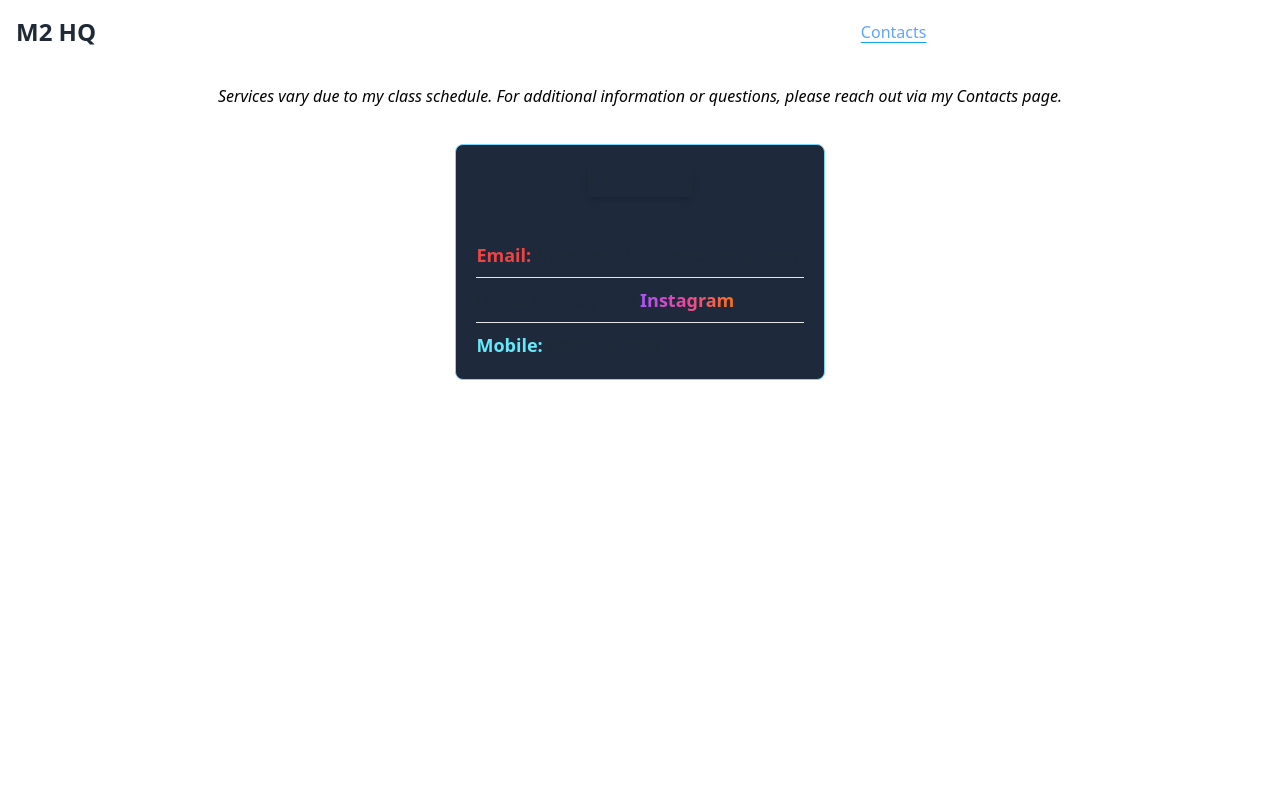
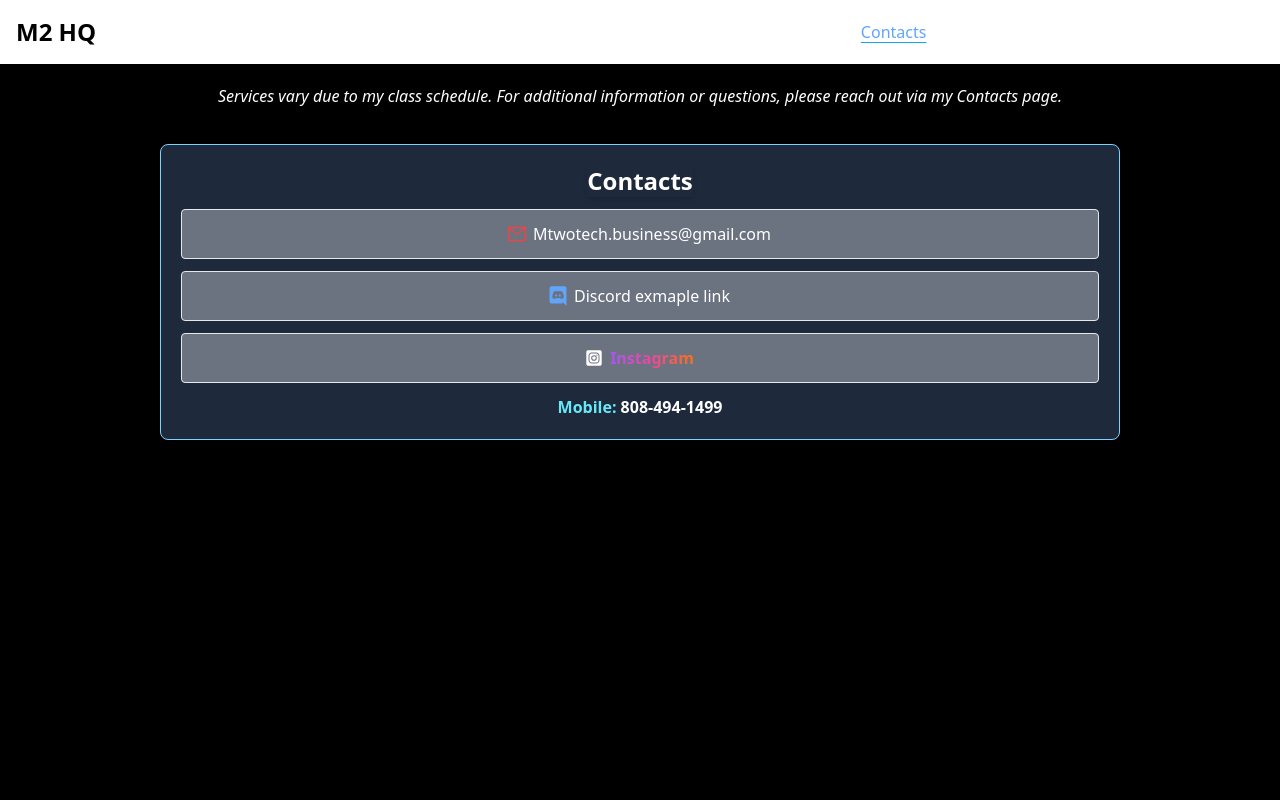
Before and after one commit to iSmirk-01/Landing-page, a Next.js app: page /contacts in a window 1280 px wide. Shown: the top 800 px of the page. Built offline with nearby package versions, Linux system fonts and the light colour scheme.

Commit message:
tailwind changes and added animations

```diff
--- a/app/components/Notice.js
+++ b/app/components/Notice.js
@@ -1,16 +1,11 @@
 "use client";
 
-import { useTheme } from "../context/ThemeProvider";
-
 function Notice() {
-  const { theme } = useTheme();
 
   return (
     <p
       aria-live="polite"
-      className={`text-lg sm:text-base p-5 ${
-        theme === "dark" ? "text-white" : "text-black"
-      } flex justify-center`}
+      className={`text-lg sm:text-base p-5 flex justify-center text-white`}
     >
       <em>
         Services vary due to my class schedule. For additional information or
--- /dev/null
+++ b/app/components/Popup.js
@@ -0,0 +1,44 @@
+import { AnimatePresence, motion } from "framer-motion";
+import React from "react";
+
+const Popup = ({ isVisible, onClose, children }) => {
+  if (!isVisible) return null;
+
+  return (
+    <AnimatePresence>
+      {isVisible && (
+        <div className="fixed inset-0 flex items-center justify-center z-50">
+          {/* Background Overlay */}
+          <motion.div
+            className="absolute inset-0 bg-black bg-opacity-50 backdrop-blur-sm"
+            onClick={onClose}
+            initial={{ opacity: 0 }}
+            animate={{ opacity: 1 }}
+            exit={{ opacity: 0 }}
+            transition={{ duration: 0.3 }}
+          ></motion.div>
+
+          {/* Popup Content */}
+          <motion.div
+            initial={{ y: "-100vh", opacity: 0 }}
+            animate={{ y: "0", opacity: 1 }}
+            exit={{ y: "-100vh", opacity: 0 }}
+            transition={{ type: "spring", stiffness: 200, damping: 25 }}
+            className="relative bg-slate-700 rounded-lg shadow-lg p-6 z-10 w-full max-w-md"
+          >
+            {/* Close Button */}
+            <button
+              className="absolute top-3 right-3 text-gray-500 hover:text-gray-800"
+              onClick={onClose}
+            >
+              ✖
+            </button>
+            {children}
+          </motion.div>
+        </div>
+      )}
+    </AnimatePresence>
+  );
+};
+
+export default Popup;
--- a/app/components/Service.js
+++ b/app/components/Service.js
@@ -1,17 +1,20 @@
 "use client";
+import { motion } from "framer-motion";
+import { useState } from "react";
+import Popup from "./Popup";
 
-import { useTheme } from "../context/ThemeProvider";
+const Service = ({ header, details, label, html, button }) => {
+  const [isPopupVisible, setPopupVisible] = useState(false);
 
-const Service = ({ header, details, label, button }) => {
-  const { theme } = useTheme(); // Get the current theme
+  const openPopup = () => setPopupVisible(true);
+  const closePopup = () => setPopupVisible(false);
 
   return (
-    <div
-      className={`${
-        theme === "dark"
-          ? "bg-gray-700 text-white border-cyan-300 border"
-          : "bg-gray-200 text-black border-black border"
-      } flex flex-col gap-5 text-lg p-5 rounded-lg shadow-md`}
+    <motion.div
+      className={`flex flex-col gap-5 text-lg p-5 rounded-lg shadow-md bg-slate-700 text-white`}
+      initial={{ opacity: 0 }}
+      whileInView={{ opacity: 1 }}
+      transition={{ duration: 1 }}
     >
       <header className="flex justify-center">
         <h1 className="text-3xl font-semibold">{header}</h1>
@@ -21,17 +24,20 @@ const Service = ({ header, details, label, button }) => {
       </main>
       <footer className="flex flex-col gap-2 justify-center">
         <h3 className="font-semibold flex justify-center">{label}</h3>
-        <button
-          className={`${
-            theme === "dark"
-              ? "bg-blue-700 hover:bg-blue-600 text-white"
-              : "bg-blue-600 hover:bg-blue-500 text-white"
-          } rounded-md p-2`}
-        >
-          {button || "Details and Pricing"}
-        </button>
+
+        <div className="relative self-center w-full">
+          <button
+            onClick={openPopup}
+            className="px-4 py-2 bg-blue-600 text-white w-full rounded-lg hover:bg-blue-700"
+          >
+            {button}
+          </button>
+            <Popup isVisible={isPopupVisible} onClose={closePopup}>
+              <div className="text-black flex justify-center">{html}</div>
+            </Popup>
+        </div>
       </footer>
-    </div>
+    </motion.div>
   );
 };
 
--- a/app/components/ThemeToggleButton.js
+++ /dev/null
@@ -1,53 +0,0 @@
-"use client";
-
-import { useTheme } from "../context/ThemeProvider";
-
-function ThemeToggle() {
-  const { theme, toggleTheme } = useTheme();
-
-  return (
-    <div className="flex items-center justify-center">
-      <button
-        onClick={toggleTheme}
-        aria-label="Toggle Theme"
-        className={`relative w-16 h-8 flex items-center rounded-full p-1 transition-colors duration-300 ${
-          theme === "dark" ? "bg-gray-700" : "bg-yellow-400"
-        }`}
-      >
-        <span
-          className={`absolute inset-0 flex items-center justify-between px-2`}
-        >
-          {/* Moon Icon */}
-          <svg
-            xmlns="http://www.w3.org/2000/svg"
-            fill="currentColor"
-            viewBox="0 0 24 24"
-            className={`w-5 h-5 ${
-              theme === "dark" ? "text-gray-300" : "text-transparent"
-            }`}
-          >
-            <path d="M12 2a1 1 0 01.993.883L13 3v2a1 1 0 01-1.993.117L11 5V3a1 1 0 011-1zm6.364 3.05a1 1 0 01.074 1.32l-.083.094-1.414 1.414a1 1 0 01-1.498-1.32l.084-.094 1.414-1.414a1 1 0 011.423 0zM21 11a1 1 0 01.117 1.993L21 13h-2a1 1 0 01-.117-1.993L19 11h2zM4.222 5.636a1 1 0 011.32-.083l.094.083 1.414 1.414a1 1 0 01-1.32 1.498l-.094-.084-1.414-1.414a1 1 0 010-1.423zM12 15a3 3 0 110 6 3 3 0 010-6z" />
-          </svg>
-          {/* Sun Icon */}
-          <svg
-            xmlns="http://www.w3.org/2000/svg"
-            fill="currentColor"
-            viewBox="0 0 24 24"
-            className={`w-5 h-5 ${
-              theme === "dark" ? "text-transparent" : "text-yellow-500"
-            }`}
-          >
-            <path d="M17.657 16.243a6 6 0 11-8.486-8.486 6 6 0 018.486 8.486zm-1.414-1.414a4 4 0 10-5.656-5.656 4 4 0 005.656 5.656z" />
-          </svg>
-        </span>
-        <span
-          className={`absolute w-6 h-6 bg-white rounded-full shadow-md transform transition-transform duration-300 ${
-            theme === "dark" ? "translate-x-8" : "translate-x-0"
-          }`}
-        ></span>
-      </button>
-    </div>
-  );
-}
-
-export default ThemeToggle;
--- a/app/contacts/page.js
+++ b/app/contacts/page.js
@@ -1,35 +1,47 @@
 "use client";
-import { useTheme } from "../context/ThemeProvider";
+import { AiOutlineMail } from "react-icons/ai";
+import { IoLogoDiscord } from "react-icons/io5";
+import { FaInstagramSquare } from "react-icons/fa";
+
+
 
 function Contacts() {
-  const { theme } = useTheme();
 
   return (
-    <div className="flex flex-col overflow-x-hidden h-screen gap-4 items-center w-full">
-        <div className="flex gap-2 flex-col bg-slate-800 p-5 rounded-lg w-fit  h-auto justify-center sm:text-sm md:text-base lg:text-lg whitespace-nowrap  border border-sky-300 m-4">
-          <h1 className="font-semibold self-center text-2xl shadow-md">Contacts</h1>
-          <br />
-          <p className="">
-            <span className="text-red-500 font-bold">Email: </span>
+    <div className="flex flex-col overflow-x-hidden h-screen gap-4 items-center w-full text-white">
+      <div className="flex gap-3 flex-col bg-slate-800 p-5 rounded-lg w-3/4 justify-center items-center border border-sky-300 m-4">
+        <h1 className="font-semibold self-center text-2xl shadow-md">
+          Contacts
+        </h1>
+        <div className="flex items-center bg-gray-500 rounded gap-2 p-3 border cursor-pointer w-full justify-center">
+          <span className="text-red-500">
+            <AiOutlineMail className="scale-[1.3]" />
+          </span>
           Mtwotech.business@gmail.com
-          </p>
-          <hr></hr>
-          <p>
-            Direct message via{" "}
+        </div>
+        <div className="flex items-center bg-gray-500 rounded gap-2 p-3 border cursor-pointer w-full justify-center">
+          <span className="text-blue-400">
+            <IoLogoDiscord className="scale-[1.3]" />
+          </span>
+          Discord exmaple link
+        </div>
+        <div className="flex items-center border p-3 rounded bg-gray-500 cursor-pointer w-full gap-2 justify-center">
+          <span className="">
+            <FaInstagramSquare className="scale-[1.1]"/>
+          </span>
           <a
-              className="text-transparent bg-clip-text bg-gradient-to-r from-purple-500 via-pink-500 to-orange-500 font-semibold"
+            className="text-transparent bg-clip-text bg-gradient-to-r from-purple-500 via-pink-500 to-orange-500 font-bold"
             href="https://www.instagram.com/cayydz/profilecard/"
             target="_blank"
             rel="noopener noreferrer"
           >
             Instagram
           </a>
-          </p>
-          <hr></hr>
-          <p className="font-bold">
+        </div>
+        <div className="font-bold">
           <span className="font-semibold text-cyan-300">Mobile: </span>
           808-494-1499
-          </p>
+        </div>
       </div>
     </div>
   );
--- a/app/context/ThemeProvider.js
+++ /dev/null
@@ -1,41 +0,0 @@
-"use client";
-
-import React, { useEffect, useState, createContext, useContext } from "react";
-
-const ThemeContext = createContext();
-
-export const ThemeProvider = ({ children }) => {
-  const [theme, setTheme] = useState("light"); // Default to light theme
-
-  // Apply the theme class to the root element
-  useEffect(() => {
-    const root = document.documentElement;
-    if (theme === "dark") {
-      root.classList.add("dark");
-    } else {
-      root.classList.remove("dark");
-    }
-  }, [theme]);
-
-  // Detect user's system preference on first load
-  useEffect(() => {
-    const userPrefersDark = window.matchMedia(
-      "(prefers-color-scheme: dark)"
-    ).matches;
-    setTheme(userPrefersDark ? "dark" : "light");
-  }, []);
-
-  // Toggle theme function
-  const toggleTheme = () => {
-    setTheme((prevTheme) => (prevTheme === "light" ? "dark" : "light"));
-  };
-
-  return (
-    <ThemeContext.Provider value={{ theme, toggleTheme }}>
-      {children}
-    </ThemeContext.Provider>
-  );
-};
-
-// Custom hook to access the theme
-export const useTheme = () => useContext(ThemeContext);
--- a/app/globals.css
+++ b/app/globals.css
@@ -4,21 +4,9 @@
 
 /* globals.css */
 :root {
-  --background: #FFFFFF; /* Light mode background */
-  --foreground: #1f2937; /* Light mode text */
+  background-color: black;
 }
 
-.dark {
-  --background: #000000 ; /* Dark mode background */
-  --foreground: #f9fafb; /* Dark mode text */
-}
-
-body {
-  background-color: var(--background);
-  color: var(--foreground);
-  transition: background-color 0.3s, color 0.3s;
-}
-/* Ensure the background is transparent and the text stays white */
 input:-webkit-autofill {
   background-color: transparent !important; /* Ensure transparent background */
   color: white !important; /* Set the text color to white */
--- a/app/layout.js
+++ b/app/layout.js
@@ -1,5 +1,4 @@
 import "./globals.css";
-import { ThemeProvider } from "./context/ThemeProvider";
 import NavBar from "./components/NavBar";
 import Footer from "./components/Footer";
 import Notice from "./components/Notice";
@@ -14,14 +13,12 @@ export default function RootLayout({ children }) {
   return (
     <html lang="en">
       <body>
-        <ThemeProvider>
           <UserProvider>
             <NavBar />
               <Notice />
               {children}
             <Footer />
           </UserProvider>
-        </ThemeProvider>
       </body>
     </html>
   );
```
Also changed, not shown: app/page.js (+39 -0 lines), app/reviews/page.js (+5 -3 lines), package.json (+8 -0 lines), 1 other file (tests, documents, lock files or other folders). Lines whose indentation alone changed are shown as unchanged.
